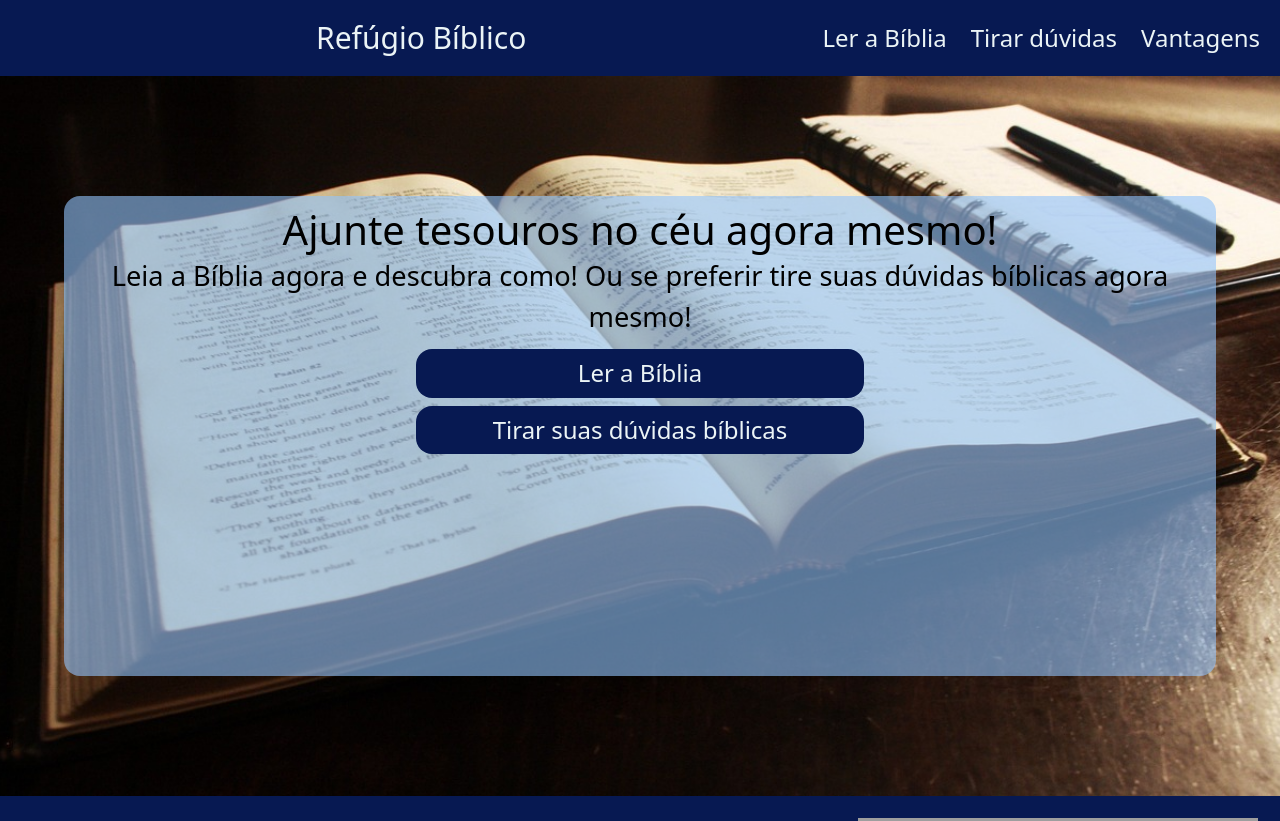
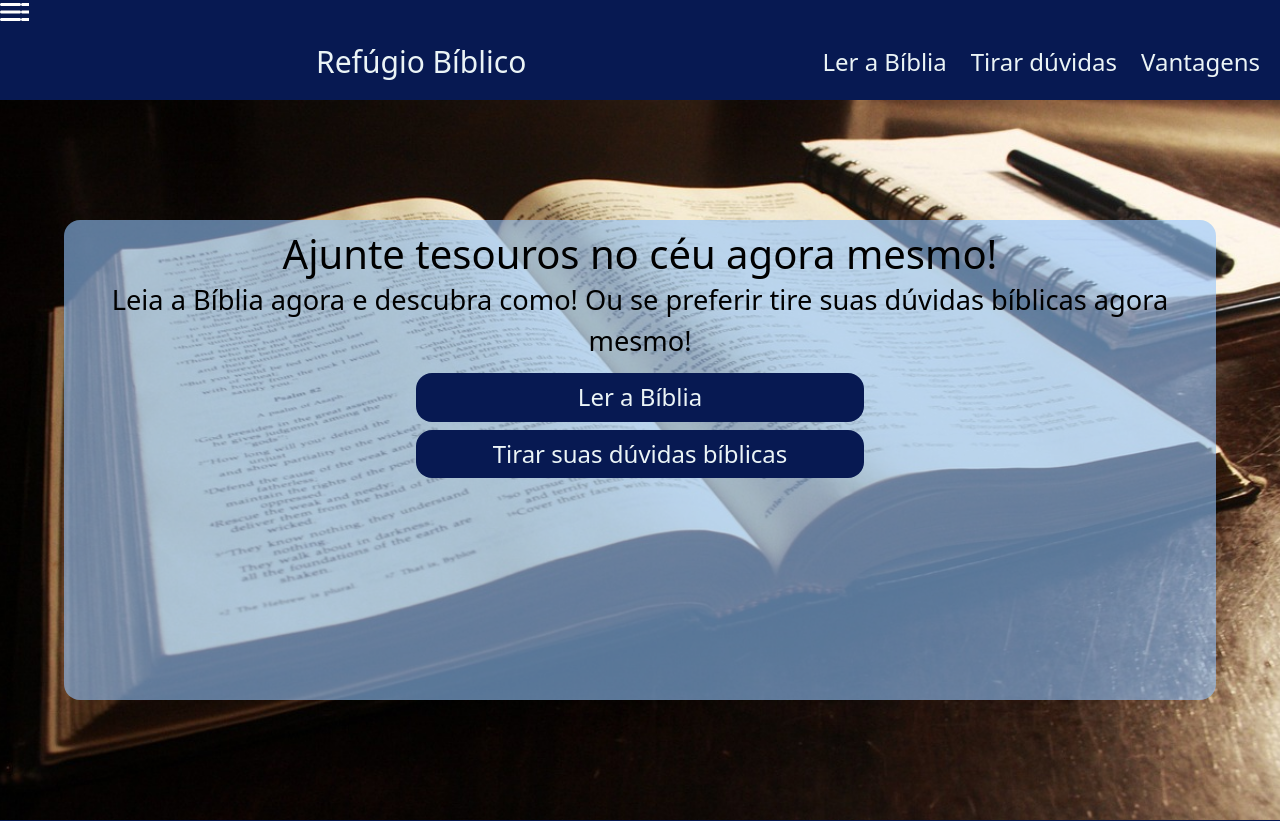
Before and after one commit to valdirsantos714/refugio-biblico, a React (Vite) app: page / in a window 1280 px wide. Shown: the top 821 px of the page. Built offline with nearby package versions, Linux system fonts and the light colour scheme; grey boxes are pictures that could not be loaded.

Commit message:
Teste 1 hamburguer

```diff
--- a/src/componentsPadrao/Header/Header.jsx
+++ b/src/componentsPadrao/Header/Header.jsx
@@ -4,6 +4,17 @@ import "./Header.css"
 export default function Header() {
     return (
         <header className="bg-cores-azul text-cores-branco">
+
+            <input type="checkbox" id="amostrar-lista-header" />
+            <label htmlFor="amostrar-lista-header">
+                <span className="bg-[url('/barras.svg')] flex w-[1.8rem] h-[1.5rem]"></span>
+            </label>
+
+            <nav className="flex flex-col gap-[0.7rem] bg-cores-azul_medio" id="lista">
+                    <Link to={"/biblia/livros"}>Ler a Bíblia</Link>
+                    <Link to={"duvidas/tiraduvidas"}>Tirar dúvidas</Link>
+                    <a href="#vantagens">Vantagens</a>
+            </nav>
 
                 <div className="flex text-2xl lg: p-5 justify-between items-center text-center">
 
```
